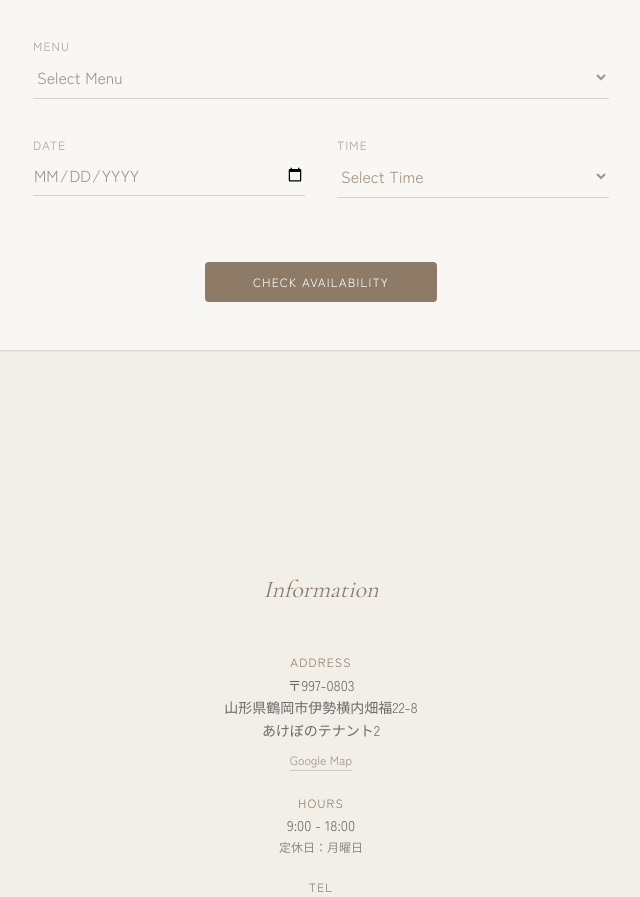
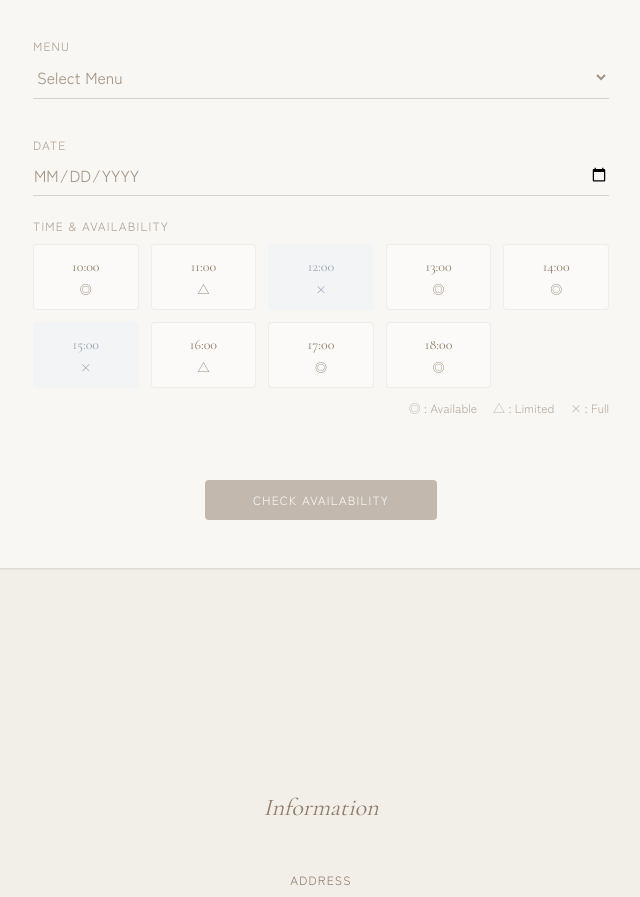
Before and after one commit to jyooooo0/nua, a Next.js app: page /nua/ in a window 1280 px wide. Shown: the part 5620-6517 px from the top of the page, without its empty margins (319-959 px from the left). Built offline with nearby package versions, Linux system fonts and the light colour scheme.

Commit message:
Implement availability display in Reservation UI

```diff
--- a/app/components/Reservation.tsx
+++ b/app/components/Reservation.tsx
@@ -1,8 +1,23 @@
 "use client";
 
+import { useState } from "react";
 import { motion } from "framer-motion";
 
+const timeSlots = [
+    { time: "10:00", status: "circle" },
+    { time: "11:00", status: "triangle" },
+    { time: "12:00", status: "cross" },
+    { time: "13:00", status: "circle" },
+    { time: "14:00", status: "circle" },
+    { time: "15:00", status: "cross" },
+    { time: "16:00", status: "triangle" },
+    { time: "17:00", status: "circle" },
+    { time: "18:00", status: "circle" },
+];
+
 export default function Reservation() {
+    const [selectedSlot, setSelectedSlot] = useState<string | null>(null);
+
     return (
         <section className="w-full py-32 px-6 bg-[#f2efe9] text-wood">
             <div className="max-w-2xl mx-auto">
@@ -57,7 +72,7 @@ export default function Reservation() {
                         </select>
                     </div>
 
-                    <div className="grid grid-cols-1 md:grid-cols-2 gap-8">
+                    <div className="space-y-4">
                         <div className="space-y-2">
                             <label className="text-xs uppercase tracking-widest opacity-70">Date</label>
                             <input
@@ -65,25 +80,48 @@ export default function Reservation() {
                                 className="w-full bg-transparent border-b border-wood/30 py-2 focus:border-wood outline-none transition-colors uppercase text-wood/80"
                             />
                         </div>
+
                         <div className="space-y-2">
-                            <label className="text-xs uppercase tracking-widest opacity-70">Time</label>
-                            <select className="w-full bg-transparent border-b border-wood/30 py-2 focus:border-wood outline-none transition-colors text-wood/80">
-                                <option>Select Time</option>
-                                <option>10:00</option>
-                                <option>11:00</option>
-                                <option>12:00</option>
-                                <option>13:00</option>
-                                <option>14:00</option>
-                                <option>15:00</option>
-                                <option>16:00</option>
-                                <option>17:00</option>
-                            </select>
+                            <label className="text-xs uppercase tracking-widest opacity-70">Time & Availability</label>
+                            <div className="grid grid-cols-3 md:grid-cols-5 gap-3 pt-2">
+                                {timeSlots.map((slot) => {
+                                    const isSelected = selectedSlot === slot.time;
+                                    const isFull = slot.status === "cross";
+
+                                    return (
+                                        <button
+                                            key={slot.time}
+                                            onClick={() => !isFull && setSelectedSlot(slot.time)}
+                                            disabled={isFull}
+                                            className={`
+                                                flex flex-col items-center justify-center py-3 rounded-sm border transition-all duration-300
+                                                ${isSelected
+                                                    ? 'bg-wood text-white border-wood'
+                                                    : isFull
+                                                        ? 'bg-gray-100 text-gray-400 border-transparent cursor-not-allowed'
+                                                        : 'bg-white/40 border-wood/10 hover:border-wood/40 hover:bg-white/80 text-wood'}
+                                            `}
+                                        >
+                                            <span className="text-sm font-serif">{slot.time}</span>
+                                            <span className="text-xs mt-1">
+                                                {slot.status === "circle" ? "◎" : slot.status === "triangle" ? "△" : "×"}
+                                            </span>
+                                        </button>
+                                    );
+                                })}
+                            </div>
+                            <div className="flex justify-end gap-4 text-xs opacity-60 pt-1">
+                                <span>◎ : Available</span>
+                                <span>△ : Limited</span>
+                                <span>× : Full</span>
+                            </div>
                         </div>
                     </div>
 
                     <div className="pt-8 text-center">
                         <button
-                            className="px-12 py-3 bg-wood text-white hover:bg-wood/90 transition-all duration-300 text-xs tracking-widest rounded-sm"
+                            className="px-12 py-3 bg-wood text-white hover:bg-wood/90 transition-all duration-300 text-xs tracking-widest rounded-sm disabled:opacity-50 disabled:cursor-not-allowed"
+                            disabled={!selectedSlot}
                         >
                             CHECK AVAILABILITY
                         </button>
```
